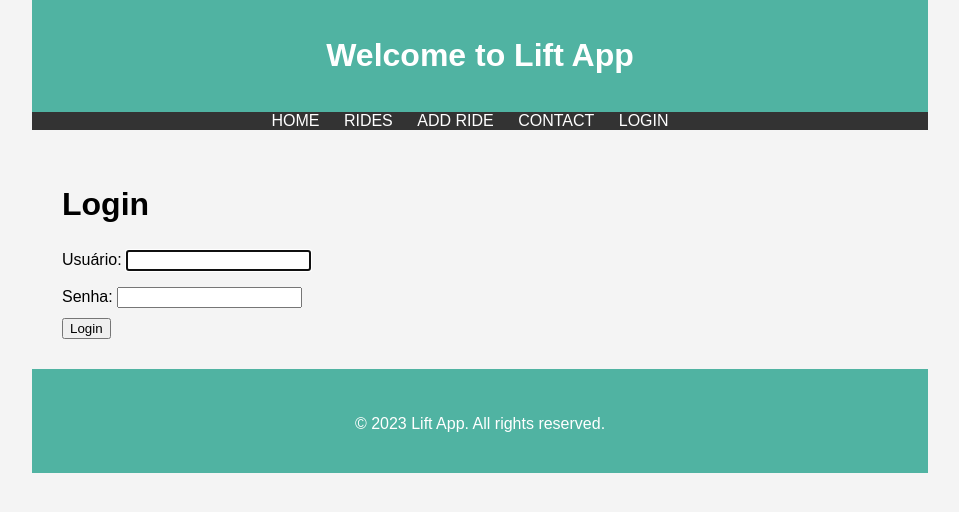
After one commit to antoniomesquita09/my-django-website, a Django app: a page that uses MeuApp/templates/MeuApp/base.html in a window 1280 px wide. The commit adds this page. Shown: the top 512 px of the page, without its empty margins (160-1119 px from the left). Run offline with Django 4.2, Linux system fonts and the light colour scheme.

Commit message:
Authentication + Button for Joining rides + Driver creates ride.

```diff
--- a/MeuApp/templates/MeuApp/base.html
+++ b/MeuApp/templates/MeuApp/base.html
@@ -19,7 +19,13 @@
                 <li><a href="{% url 'MeuApp:ride_list' %}">Rides</a></li>
                 <li><a href="{% url 'MeuApp:add_ride' %}">Add Ride</a></li> <!-- New Link -->
                 <li><a href="#contact">Contact</a></li>
+                {% if user.is_authenticated %}
+                    <li><a href="{% url 'logout' %}?next={{ request.path }}">Logout</a></li>
+                {% else %}
+                    <li><a href="{% url 'login' %}?next={{ request.path }}">Login</a></li>
+                {% endif %}
             </ul>
+
         </nav>
         <main>
             {% block content %}{% endblock %}
--- /dev/null
+++ b/MeuApp/templates/registration/login.html
@@ -0,0 +1,10 @@
+{% extends 'MeuApp/base.html' %}
+
+{% block content %}
+<h2>Login</h2>
+<form method="post">
+    {% csrf_token %}
+    {{ form.as_p }}
+    <button type="submit">Login</button>
+</form>
+{% endblock %}
--- a/MeuApp/urls.py
+++ b/MeuApp/urls.py
@@ -12,4 +12,7 @@ urlpatterns = [
     # path('join_ride/', views.join_ride, name='join_ride'), # Ensure this exists
     path('ride_list/', views.ride_list, name='ride_list'),
     # path('admin/', admin.site.urls),
+    path('accounts/login/', views.CustomLoginView.as_view(), name='login'),
+    path('accounts/logout/', views.CustomLogoutView.as_view(), name='logout'),
+
 ]
--- a/my_website/settings.py
+++ b/my_website/settings.py
@@ -73,6 +73,7 @@ TEMPLATES = [
 
 WSGI_APPLICATION = 'my_website.wsgi.application'
 
+LOGIN_REDIRECT_URL = '/MeuApp/'
 
 # Database
 # https://docs.djangoproject.com/en/4.2/ref/settings/#databases
--- a/my_website/urls.py
+++ b/my_website/urls.py
@@ -6,6 +6,7 @@ from MeuApp import views
 urlpatterns = [
     path('MeuApp/', include('MeuApp.urls', namespace='MeuApp')), # Define the namespace here
     path('admin/', admin.site.urls),
+    path('accounts/', include('django.contrib.auth.urls')),  # Add this line
 
 
 ]
```
Also changed, not shown: MeuApp/templates/MeuApp/ride_list.html (+7 -0 lines), MeuApp/views.py (+10 -0 lines), MeuApp/admin.py (line endings or trailing spaces).
